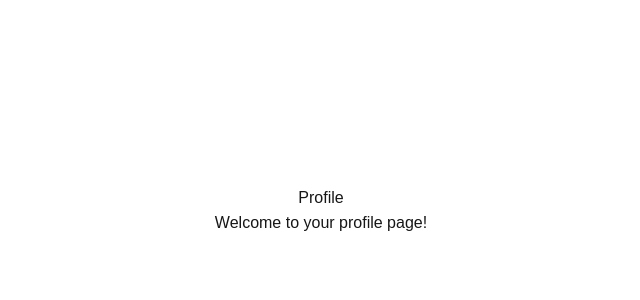
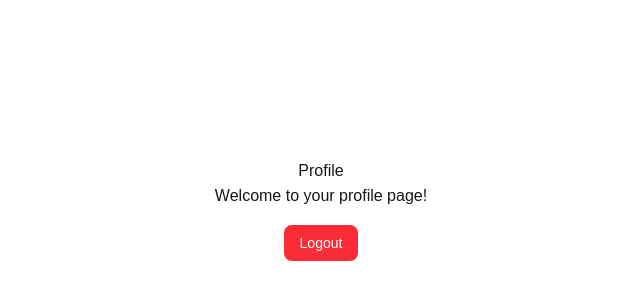
Before and after one commit to Shas-05/auth-nextjs, a Next.js app: page /profile in a window 1280 px wide. Shown: the part 190-490 px from the top of the page, without its empty margins (319-959 px from the left). Built offline with nearby package versions, Linux system fonts and the light colour scheme.

Commit message:
logout updated

```diff
--- /dev/null
+++ b/src/app/api/user/logout/route.ts
@@ -0,0 +1,16 @@
+import next from "next";
+import { NextResponse } from "next/server";
+
+export async function GET(){
+    try{
+        const response = NextResponse.json({
+            message: "Logout successful",
+            success:true,
+        })
+        response.cookies.set("token", "", {httpOnly:true, expires: new Date(0)});
+        return response;
+    }catch(error:any){
+        return NextResponse.json({ message: "Logout failed" }, { status: 500 });
+    }
+
+}
--- a/src/app/profile/page.tsx
+++ b/src/app/profile/page.tsx
@@ -1,9 +1,32 @@
+"use client";
+import React from "react";
+import axios from "axios";
+import links from "next/link";
+import { useRouter } from "next/navigation";
+
 export default function ProfilePage() {
+  const router = useRouter();
+  const logout = async () => {
+    try {
+      await axios.get("/api/user/logout");
+      router.push("/login");
+    } catch (error: any) {
+      console.log("Logout failed", error.message);
+    }
+  };
+
   return (
     <div className="flex flex-col items-center justify-center min-h-screen py-2">
       <h1>Profile</h1>
       <hr />
       <p>Welcome to your profile page!</p>
+      <hr />
+      <button
+        onClick={logout}
+        className="mt-4 rounded-lg bg-red-500 px-4 py-2 text-sm font-medium text-white hover:bg-red-600 focus:outline-none focus:ring-2 focus:ring-red-200"
+      >
+        Logout
+      </button>
     </div>
   );
 }
```
Lines whose indentation alone changed are shown as unchanged.
